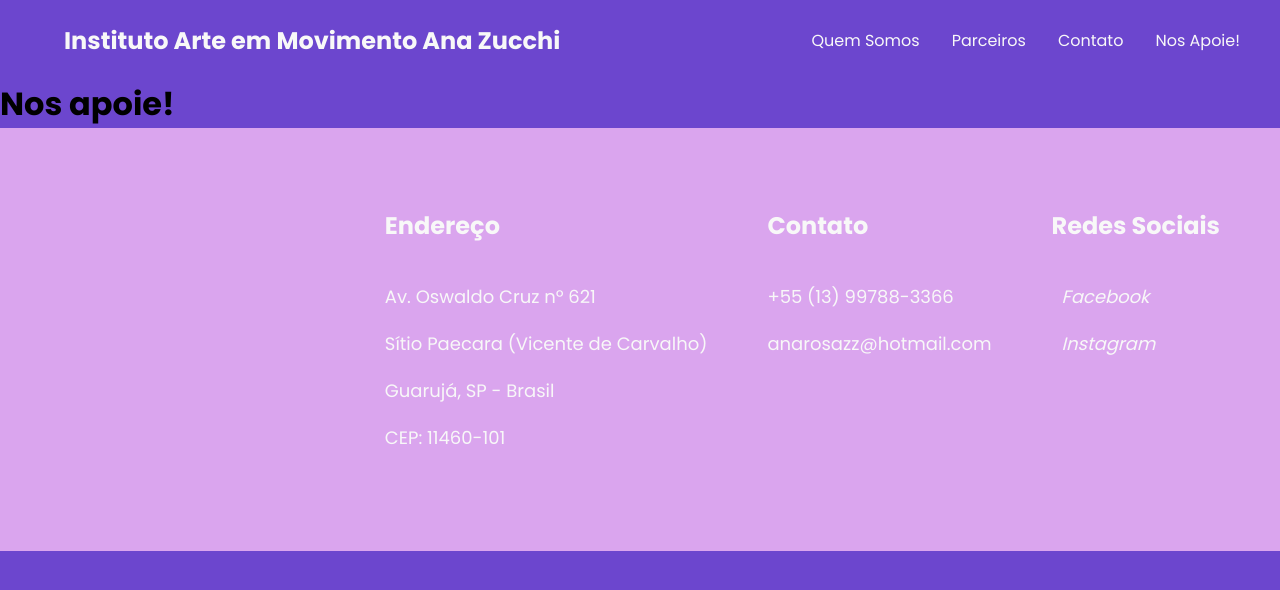
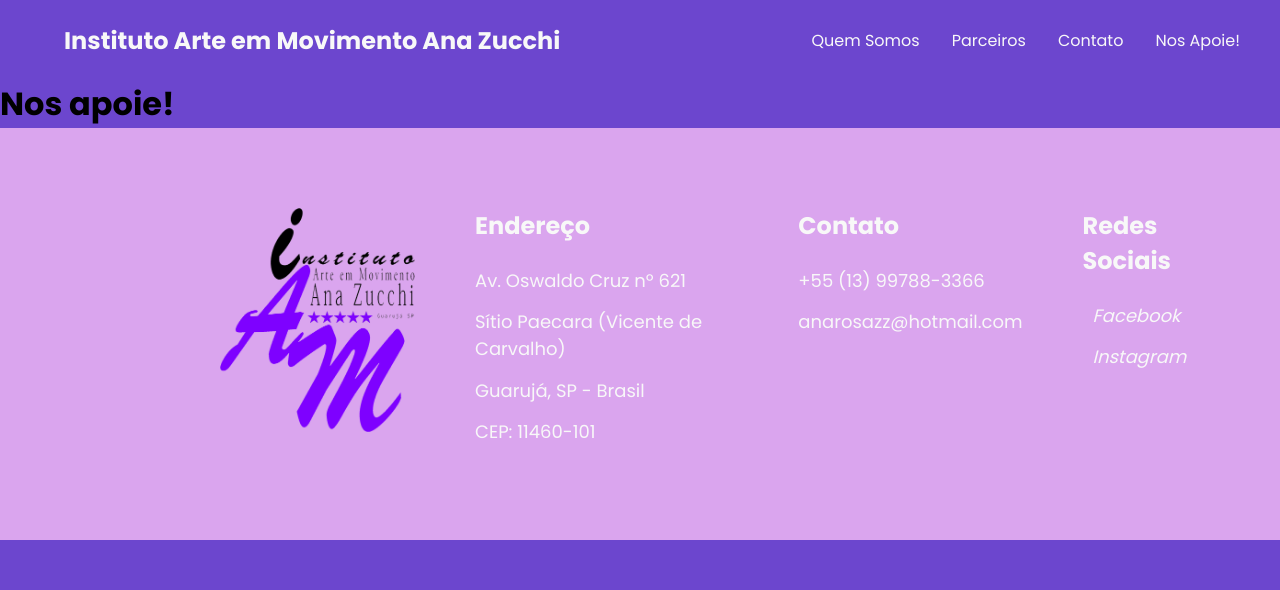
Before and after one commit to rianrr/arte-em-movimento, a React (Vite) app: page /apoie in a window 1280 px wide. Shown: the top 590 px of the page. Built offline with nearby package versions, Linux system fonts and the light colour scheme; a web font is replaced by a local one.

Commit message:
footer | todo: make mission page

```diff
--- a/src/components/Footer.tsx
+++ b/src/components/Footer.tsx
@@ -1,17 +1,18 @@
 import {
   Box,
   Container,
-Row,
   Column,
   FooterLink,
   Heading,
+  Logo
 } from "../styles/FooterStyle";
 
 const Footer = () => {
   return (
   <Box>
+    <Logo src="/images/logo_instituto.png" />
+
     <Container>
-		{/* <Row> */}
       <Column>
         <Heading>Endereço</Heading>
         <FooterLink>Av. Oswaldo Cruz nº 621</FooterLink>
@@ -41,7 +42,6 @@
         </i>
         </FooterLink>
       </Column>
-		{/* </Row> */}
     </Container>
 	</Box>
 )
--- a/src/styles/FooterStyle.tsx
+++ b/src/styles/FooterStyle.tsx
@@ -1,6 +1,7 @@
 import styled from 'styled-components';
 
 export const Box = styled.div`
+display: flex;
 padding: 80px 60px;
 background: #daa5ee;
 bottom: 0;
@@ -9,39 +10,27 @@
 @media (max-width: 1000px) {
 	padding: 70px 30px;
 }
-`;
+`
 
 export const Container = styled.div`
 	display: flex;
   /* flex-direction: column; */
 	justify-content: flex-end;
-	max-width: 1200px;
+	max-width: 1300px;
 	margin: 0 auto;
 	/* background: red; */
 `
 
 export const Column = styled.div`
-    display: flex;
-    flex-direction: column;
-    text-align: left;
-    margin-left: 60px;
-`;
-
-export const Row = styled.div`
-display: grid;
-grid-template-columns: repeat(auto-fill,
-						minmax(185px, 1fr));
-grid-gap: 20px;
-
-@media (max-width: 1000px) {
-	grid-template-columns: repeat(auto-fill,
-						minmax(200px, 1fr));
-}
-`;
+  display: flex;
+  flex-direction: column;
+  text-align: left;
+  margin-left: 60px;
+`
 
 export const FooterLink = styled.a`
 color: #f8f8f8;
-margin-bottom: 20px;
+margin-bottom: .8em;
 font-size: 18px;
 text-decoration: none;
 
@@ -49,11 +38,17 @@
 	color: #b851de;
 	transition: 200ms ease-in;
 }
-`;
+`
 
 export const Heading = styled.p`
 font-size: 24px;
 color: #f8f8f8;
-margin-bottom: 40px;
+margin-bottom: 1em;
 font-weight: bold;
-`;
+`
+
+export const Logo = styled.img`
+  max-width: 100%;
+  max-height: 14em;
+  margin-left: 10em;
+`
```
Lines whose indentation alone changed are shown as unchanged.
